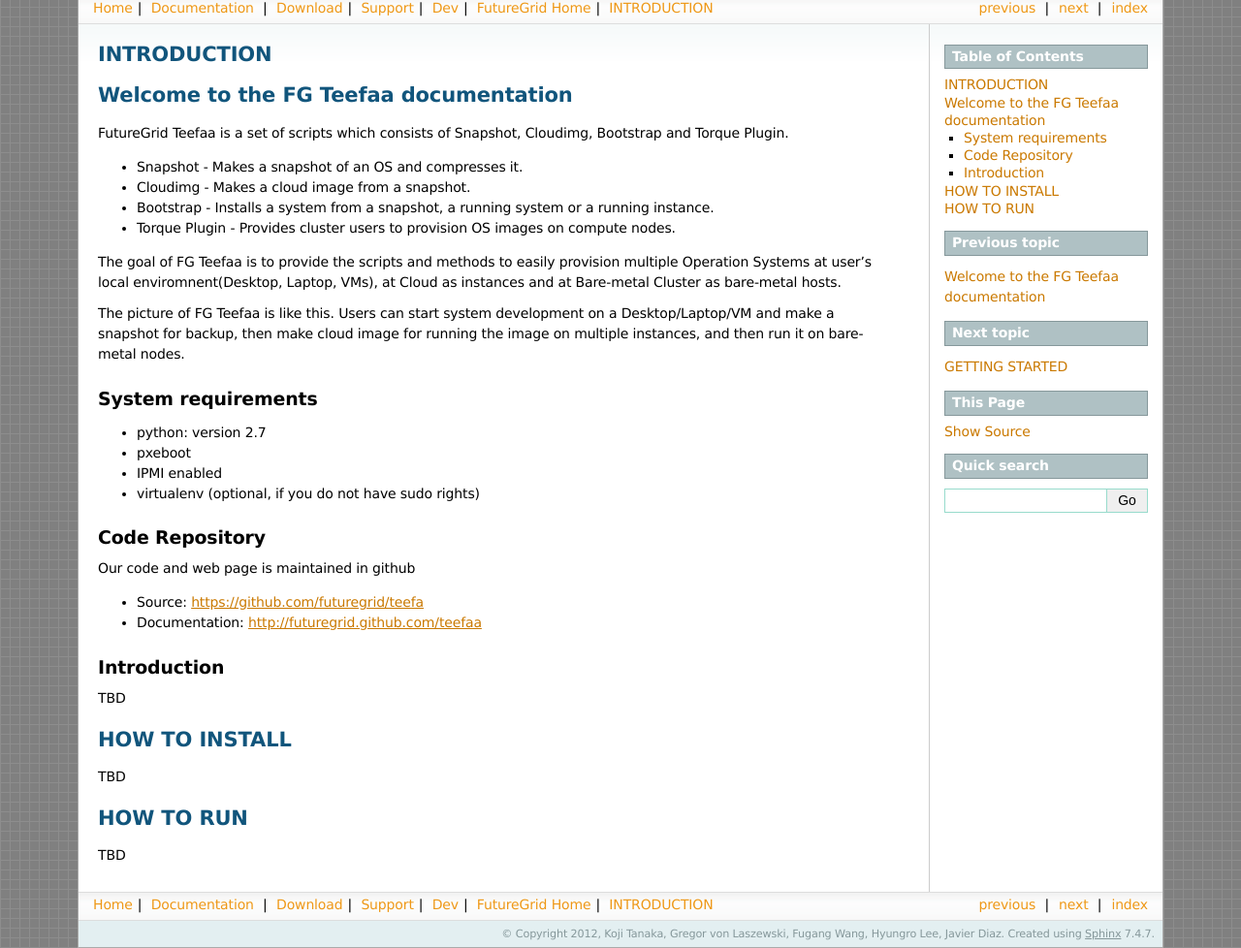
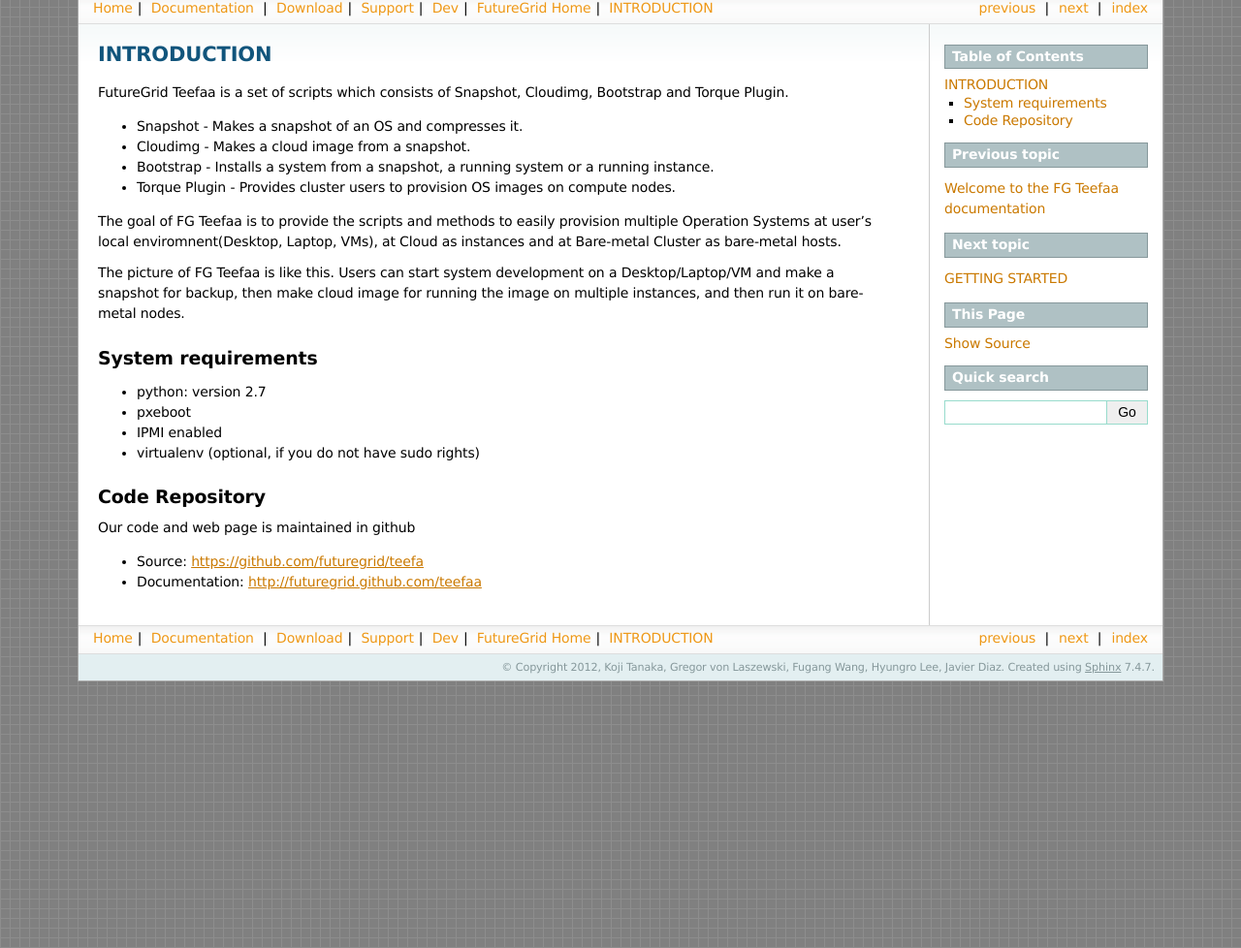
Before and after one commit to futuregrid/deprecated-teefaa, a Sphinx documentation site: the page built from doc/source/intro.rst, in a window 1280 px wide. Shown: the part 343-1321 px from the top of the page at 97% size. Built offline with Sphinx 7.4.7, drawn with Linux system fonts in a browser that asks for light colours; formulas are drawn with MathJax 3.

Commit message:
fixed intro documentation

```diff
--- a/doc/source/intro.rst
+++ b/doc/source/intro.rst
@@ -1,8 +1,6 @@
 INTRODUCTION
 ============
 
-Welcome to the FG Teefaa documentation
-=========================================
 FutureGrid Teefaa is a set of scripts which consists of Snapshot,
 Cloudimg, Bootstrap and Torque Plugin.
 
@@ -34,19 +32,3 @@ Our code and web page is maintained in github
 
 * Source: https://github.com/futuregrid/teefa
 * Documentation: http://futuregrid.github.com/teefaa
-
-Introduction
-------------
-
-TBD
-
-HOW TO INSTALL
-==============
-
-TBD
-
-
-HOW TO RUN
-==========
-
-TBD
```
